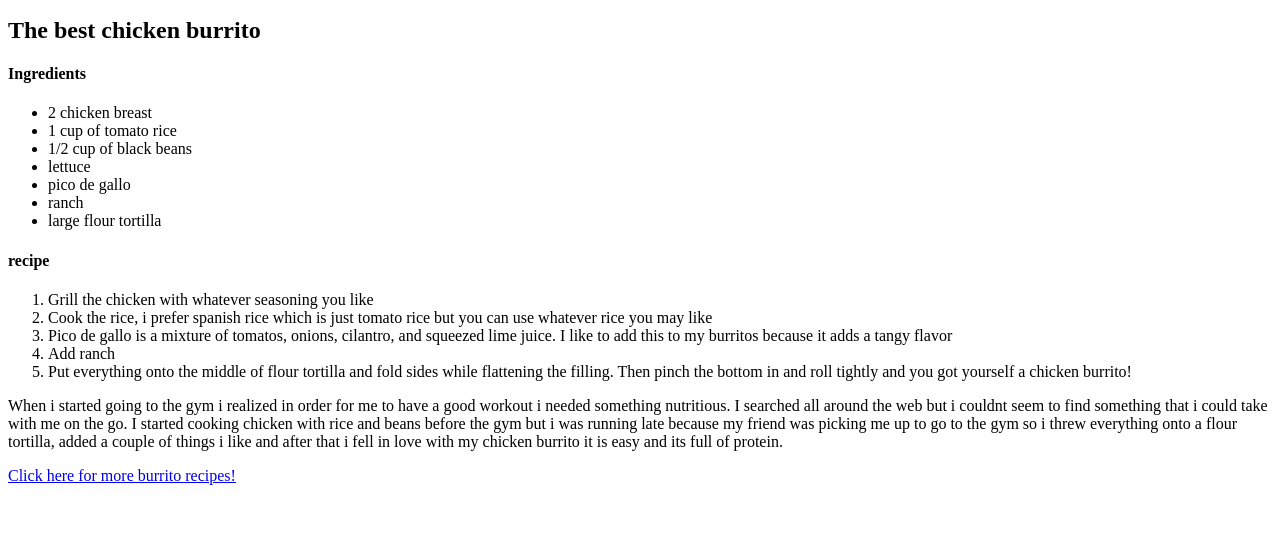
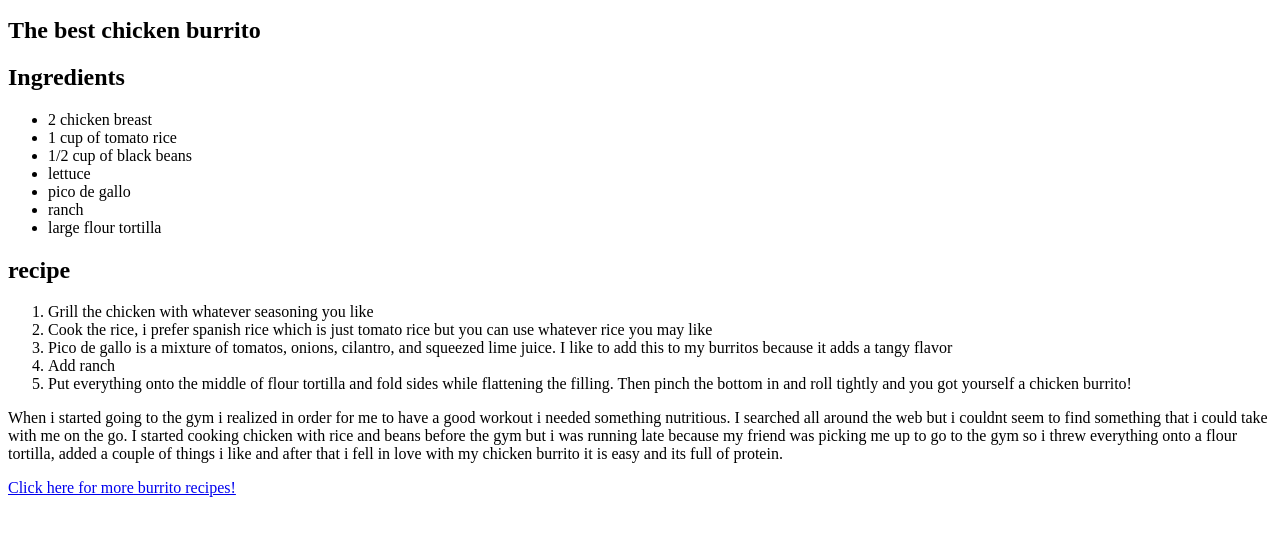
Before and after one commit to marcosn29/CSIT121, a plain HTML site: page lab01/index.html in a window 1280 px wide. Shown: the part 145-680 px from the top of the page. Drawn offline with Linux system fonts and the light colour scheme.

Commit message:
Add files via upload

```diff
--- a/lab01/index.html
+++ b/lab01/index.html
@@ -9,7 +9,7 @@
 		<p>This is my favorite recipe because it has everything i love it is fast and easy to make.<br> follow my recipe and you will have the best burrito ever!
 		</p>
 		<h2>The best chicken burrito</h2>
-		<h4>Ingredients</h4>
+		<h2>Ingredients</h2>
 		<ul>
 			<li>2 chicken breast</li>
 			<li>1 cup of tomato rice</li>
@@ -19,7 +19,7 @@
 			<li>ranch</li>
 			<li>large flour tortilla</li>
 		</ul>
-		<h4>recipe</h4>
+		<h2>recipe</h2>
 		<ol>
 			<li>Grill the chicken with whatever seasoning you like</li>
 			<li>Cook the rice, i prefer spanish rice which is just tomato rice but you can use whatever rice you may like</li>
@@ -30,3 +30,5 @@
 
 			<p>When i started going to the gym i realized in order for me to have a good workout i needed something nutritious. I searched all around the web but i couldnt seem to find something that i could take with me on the go. I started cooking chicken with rice and beans before the gym but i was running late because my friend was picking me up to go to the gym so i threw everything onto a flour tortilla, added a couple of things i like and after that i fell in love with my chicken burrito it is easy and its full of protein.</p>
 			<a href="https://www.allrecipes.com/article/our-best-burrito-recipes/">Click here for more burrito recipes!</a>
+		</body>
+		</html>
```
